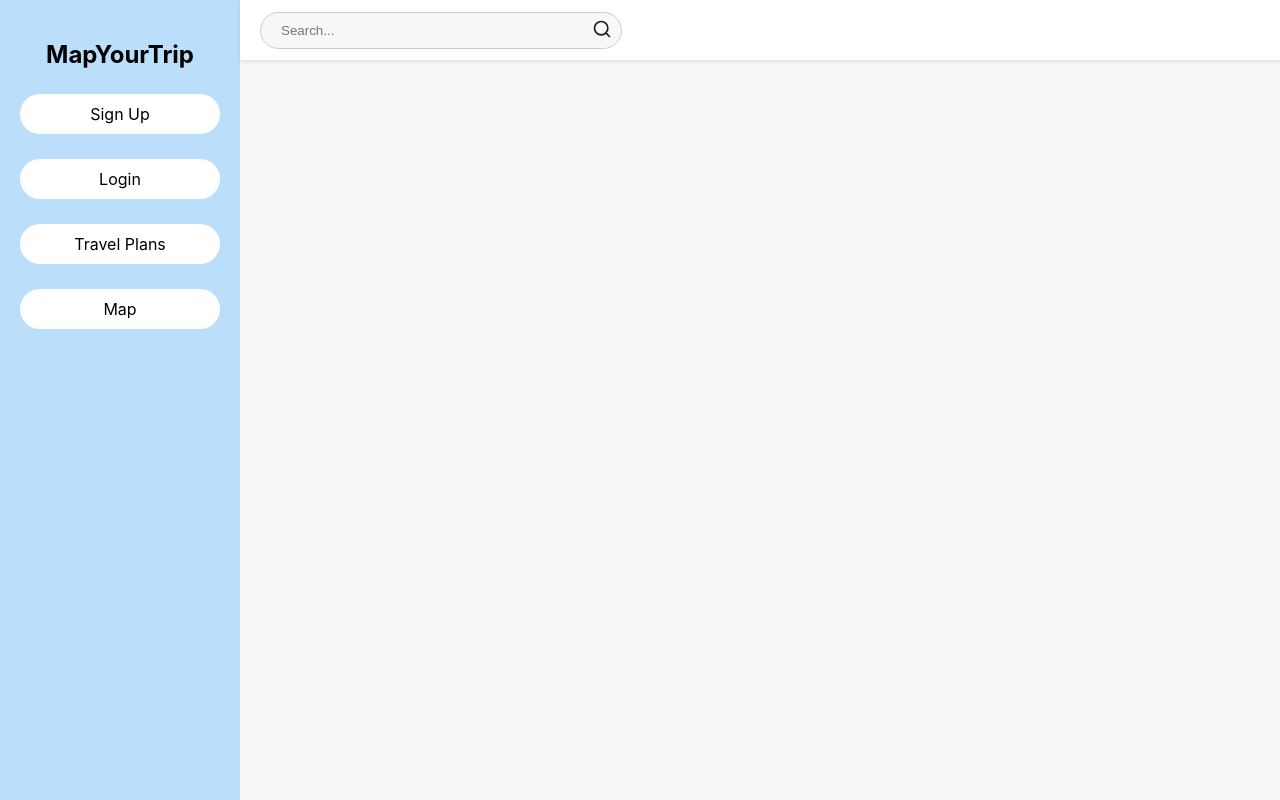
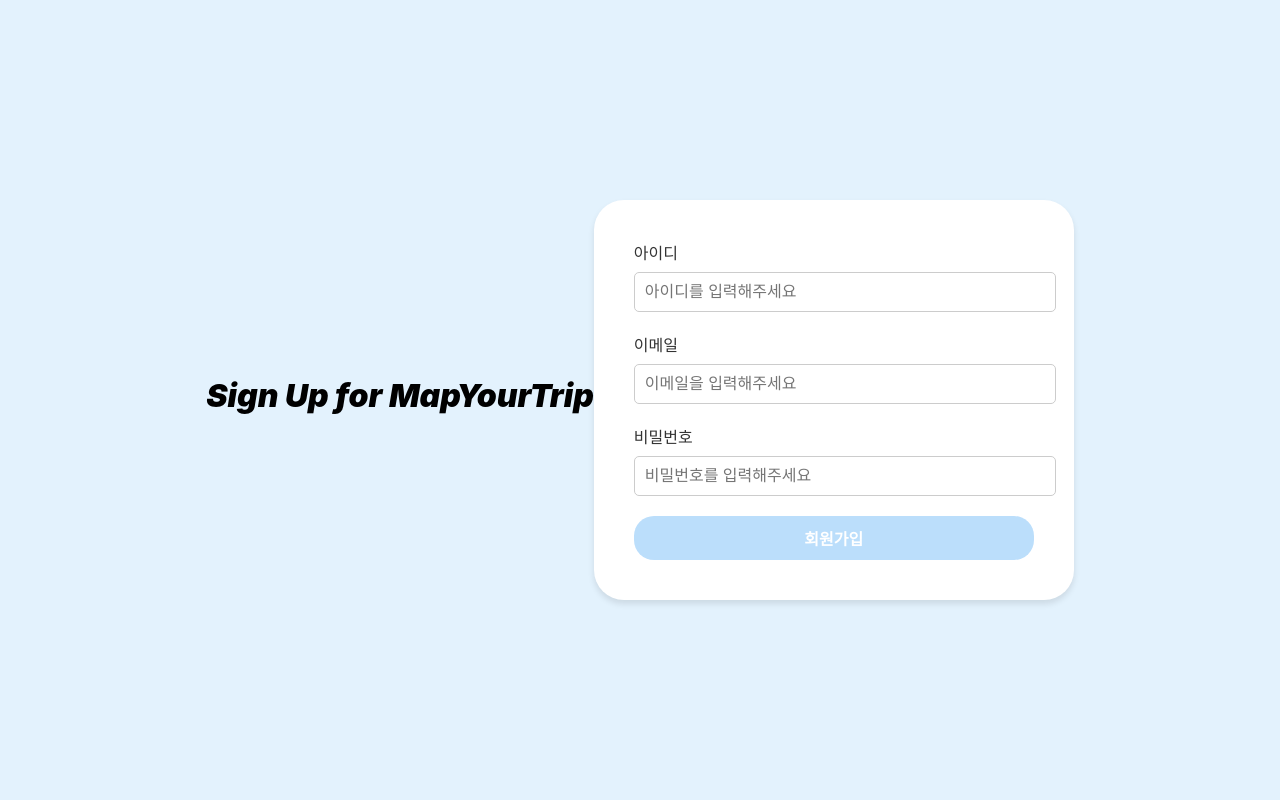
Before and after one commit to smartPotatoo/MapYourTrip_Front, a React (Create React App) app: page /open-api/join in a window 1280 px wide. Built offline with nearby package versions, Linux system fonts and the light colour scheme.

Commit message:
[ADD] : 회원가입 페이지 추가

```diff
--- a/src/components/AppContent.js
+++ b/src/components/AppContent.js
@@ -3,19 +3,24 @@ import { useLocation, Routes, Route } from 'react-router-dom';
 import Sidebar from './Sidebar';
 import Header from './Header';
 import Login from './Login';
+import Signup from './Signup'; // Signup 컴포넌트를 가져옵니다.
 
 const AppContent = () => {
   const location = useLocation();
-    const isLoginPage = location.pathname === '/user/login';
+  const isLoginPage = location.pathname === '/open-api/login';
+  const isSignupPage = location.pathname === '/open-api/join'; // 회원가입 페이지 확인
+
+  const isAuthPage = isLoginPage || isSignupPage; // 인증 관련 페이지인지 확인
 
   return (
-      <div id="app-root" className={isLoginPage ? 'login-page' : 'default-page'}>
-        {!isLoginPage && <Sidebar />}
+    <div id="app-root" className={isAuthPage ? 'auth-page' : 'default-page'}>
+      {!isAuthPage && <Sidebar />}
       <div className="content-wrapper">
-          {!isLoginPage && <Header />}
-          <div className={`content-container ${isLoginPage ? 'centered' : ''}`}>
+        {!isAuthPage && <Header />}
+        <div className={`content-container ${isAuthPage ? 'centered' : ''}`}>
           <Routes>
-              <Route path="/user/login" element={<Login />} />
+            <Route path="/open-api/login" element={<Login />} />
+            <Route path="/open-api/join" element={<Signup />} /> {/* 회원가입 페이지 추가 */}
           </Routes>
         </div>
       </div>
--- a/src/components/Sidebar.js
+++ b/src/components/Sidebar.js
@@ -6,8 +6,8 @@ const Sidebar = () => {
   return (
     <div className="sidebar-container">
       <h2 className="logo-text">MapYourTrip</h2>
-      <div className="menu-item">Sign Up</div>
-      <div><Link to="/user/login" className="menu-item">Login</Link></div>
+      <div><Link to="/open-api/join" className="menu-item">Sign Up</Link></div> {/* 링크 수정 */}
+      <div><Link to="/open-api/login" className="menu-item">Login</Link></div> {/* 링크 수정 */}
       <div className="menu-item">Travel Plans</div>
       <div className="menu-item">Map</div>
     </div>
--- /dev/null
+++ b/src/components/Signup.js
@@ -0,0 +1,27 @@
+import React from 'react';
+import '../styles/Signup.css';
+
+const Signup = () => {
+  return (
+    <div id="signup-root" className="signup-page">
+      <h1 className="logo">Sign Up for MapYourTrip</h1>
+      <div className="signup-container">
+        <div className="input-group">
+          <label htmlFor="username">아이디</label>
+          <input type="text" id="username" placeholder="아이디를 입력해주세요" />
+        </div>
+        <div className="input-group">
+          <label htmlFor="email">이메일</label>
+          <input type="email" id="email" placeholder="이메일을 입력해주세요" />
+        </div>
+        <div className="input-group">
+          <label htmlFor="password">비밀번호</label>
+          <input type="password" id="password" placeholder="비밀번호를 입력해주세요" />
+        </div>
+        <button type="submit" className="signup-button">회원가입</button>
+      </div>
+    </div>
+  );
+};
+
+export default Signup;
--- /dev/null
+++ b/src/styles/Signup.css
@@ -0,0 +1,61 @@
+.signup-page {
+    display: flex;
+    justify-content: center;
+    align-items: center;
+    height: 100vh;
+    background-color: #E3F2FD;
+    width: 100%;
+}
+
+.signup-container {
+    background-color: #fff;
+    padding: 40px;
+    border-radius: 30px;
+    text-align: center;
+    box-shadow: 0px 4px 6px rgba(0, 0, 0, 0.1);
+    max-width: 400px;
+    width: 100%;
+}
+
+.logo {
+    font-size: 32px;
+    font-weight: 1000;
+    margin-bottom: 30px;
+    color: #000;
+}
+
+.input-group {
+    margin-bottom: 20px;
+}
+
+.input-group label {
+    display: block;
+    margin-bottom: 8px;
+    color: #333;
+    font-size: 16px;
+    text-align: left;
+}
+
+.input-group input {
+    width: 100%;
+    padding: 10px;
+    border: 1px solid #ccc;
+    border-radius: 5px;
+    font-size: 16px;
+}
+
+.signup-button {
+    width: 100%;
+    padding: 10px;
+    background-color: #BBDEFB;
+    border: none;
+    border-radius: 20px;
+    font-size: 16px;
+    cursor: pointer;
+    color: #fff;
+    font-weight: bold;
+}
+
+.signup-button:hover {
+    background-color: #90CAF9;
+}
```
Lines whose indentation alone changed are shown as unchanged.
